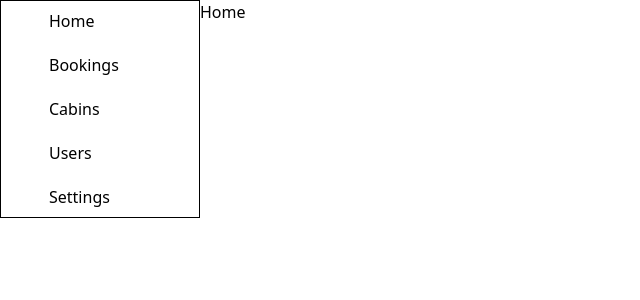
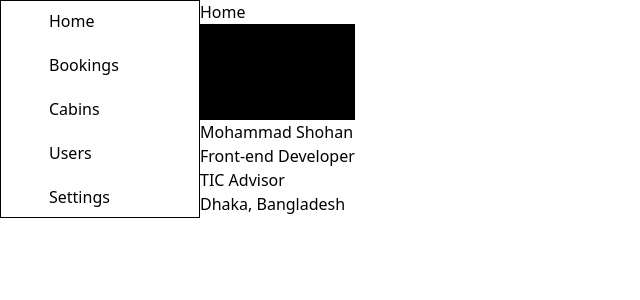
Before and after one commit to shohan11d/wild-oasis, a React (Vite) app: page / in a window 1280 px wide. Shown: the top 300 px of the page, without its empty margins (0-640 px from the left). Built offline with nearby package versions, Linux system fonts and the light colour scheme.

Commit message:
render props pattern added

```diff
--- a/package.json
+++ b/package.json
@@ -12,7 +12,7 @@
   "dependencies": {
     "@supabase/supabase-js": "^2.48.1",
     "@tailwindcss/vite": "^4.0.8",
-    "@tanstack/react-query": "^5.66.9",
+    "@tanstack/react-query": "^5.66.11",
     "@tanstack/react-query-devtools": "^5.66.9",
     "react": "^19.0.0",
     "react-dom": "^19.0.0",
--- a/src/App.jsx
+++ b/src/App.jsx
@@ -5,7 +5,6 @@ import Cabins from './pages/Cabins';
 import Users from './pages/Users';
 import Settings from './pages/Settings';
 import Layout from './ui/Layout';
-import Shohan from './ui/Shohan';
 import PageNotFound from './PageNotFound';
 import { QueryClient, QueryClientProvider } from '@tanstack/react-query';
 import { ReactQueryDevtools } from '@tanstack/react-query-devtools';
--- a/src/pages/Home.jsx
+++ b/src/pages/Home.jsx
@@ -1,5 +1,13 @@
+import List from '../ui/List';
+
 function Home() {
-  return <div>Home</div>;
+  return (
+    <div>
+      <p>Home</p>
+      <List render={(value, index) => <h1 className='bg-black' key={index}>{value}</h1>} />
+      <List render={(value, index) => <p key={index}>{value}</p>} />
+    </div>
+  );
 }
 
 export default Home;
--- a/src/ui/Home.jsx
+++ /dev/null
@@ -1,5 +0,0 @@
-function home() {
-  return <div>Home</div>;
-}
-
-export default home;
--- /dev/null
+++ b/src/ui/List.jsx
@@ -0,0 +1,12 @@
+const data = {
+  name: 'Mohammad Shohan',
+  role: 'Front-end Developer',
+  company: 'TIC Advisor',
+  location: 'Dhaka, Bangladesh',
+};
+
+const List = ({render}) => {
+  return <div>{Object.values(data).map(render)}</div>;
+};
+
+export default List;
```
Also changed, not shown: 1 other file (tests, documents, lock files or other folders).
